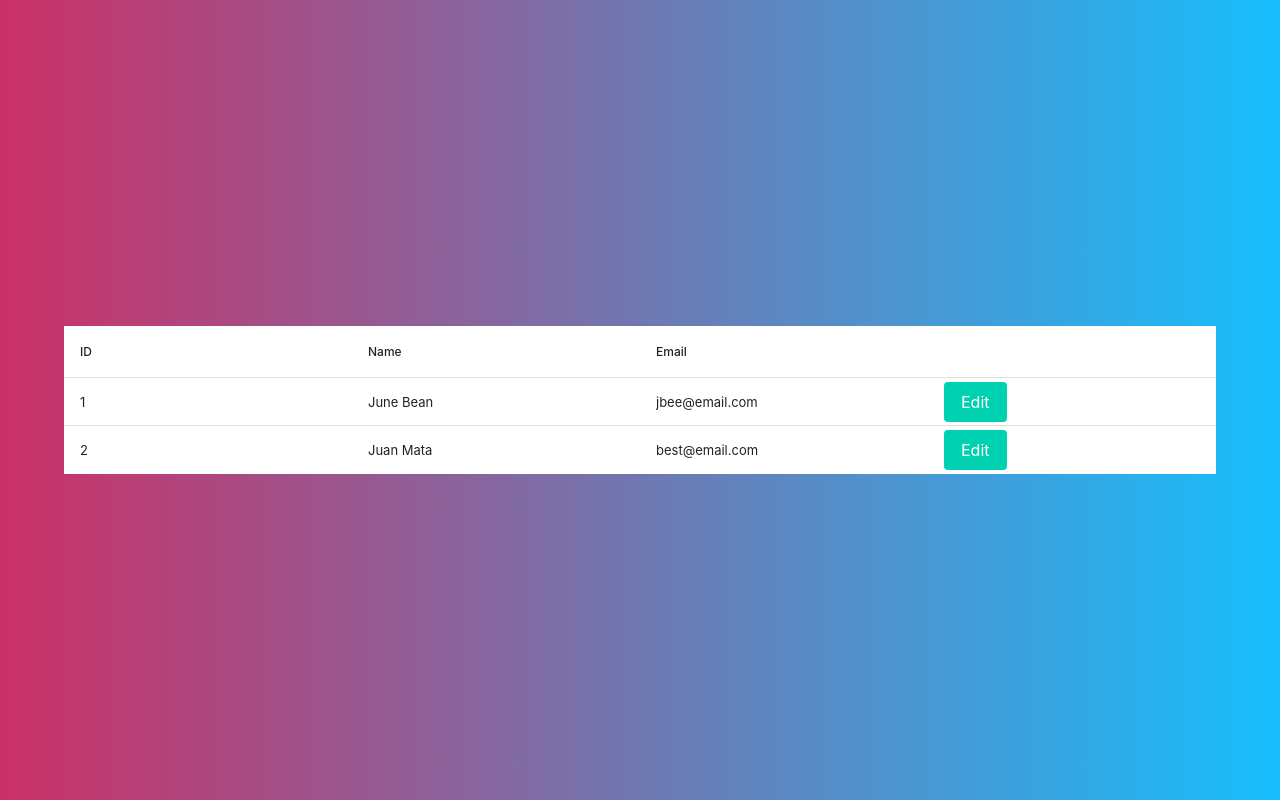
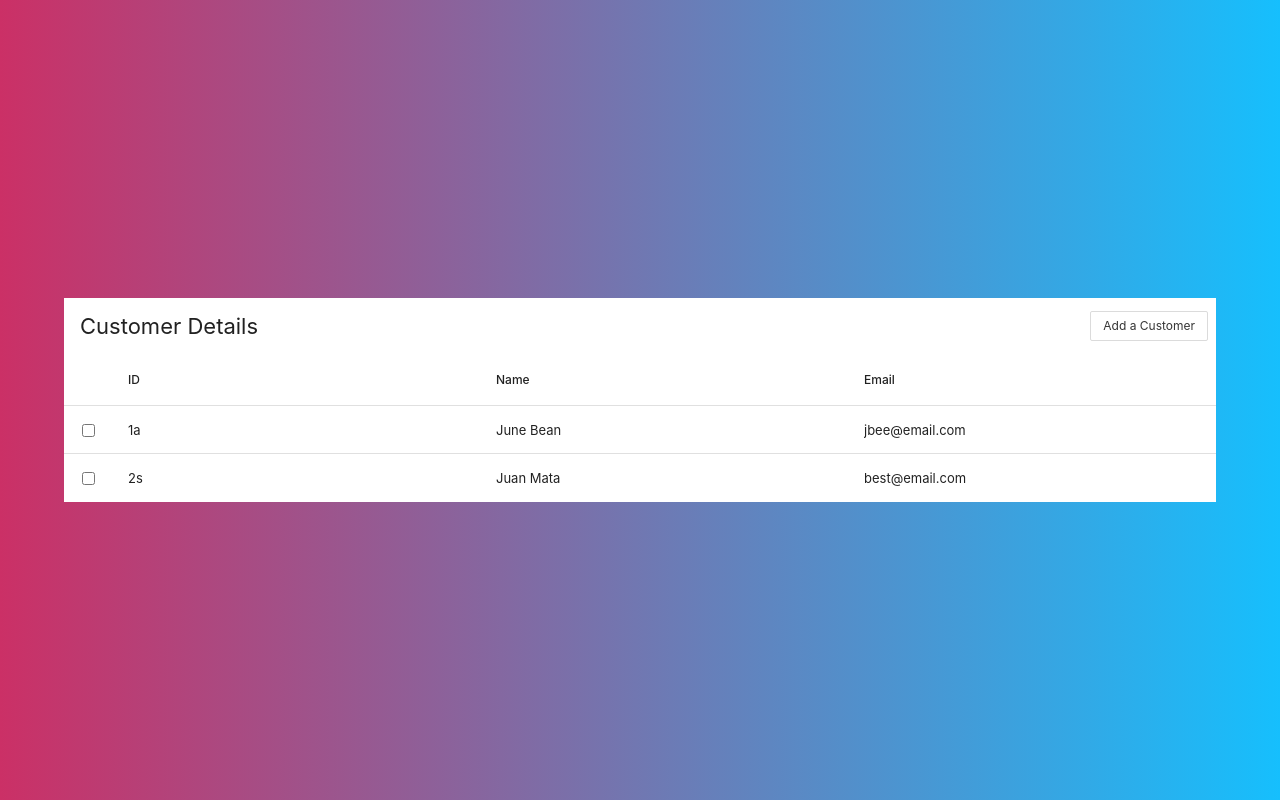
Before and after one commit to perplexedyawdie/app-script-poc, a Next.js app: page / in a window 1280 px wide. Built offline with nearby package versions, Linux system fonts and the light colour scheme.

Commit message:
added data table

```diff
--- a/package.json
+++ b/package.json
@@ -10,6 +10,7 @@
   "dependencies": {
     "axios": "^0.24.0",
     "bulma": "^0.9.3",
+    "classnames": "^2.3.1",
     "next": "12.0.7",
     "react": "17.0.2",
     "react-data-table-component": "^7.4.5",
--- a/pages/index.tsx
+++ b/pages/index.tsx
@@ -1,14 +1,30 @@
 import type { GetServerSideProps, GetServerSidePropsResult, NextPage } from 'next'
+import { useState, useMemo, useCallback, useEffect } from 'react';
 import DataTable, { TableColumn, TableRow } from 'react-data-table-component';
-
+import classNames from 'classnames';
 interface CustomerDetails {
   id: string;
   name: string;
   email: string;
 }
 
+enum ModalActions {
+  'EDIT' = 'Edit Customer Details',
+  'ADD' = 'Add a new Customer'
+}
+
 const Home: NextPage = () => {
-  const columns: TableColumn<CustomerDetails | any>[] = [
+  const [selectedRow, setSelectedRow] = useState(null)
+  const [displayModal, setDisplayModal] = useState(false)
+  const [modalAction, setModalAction] = useState(ModalActions.EDIT)
+  const [toggleSelectedRow, setToggleSelectedRow] = useState(false)
+  const editModalClass = classNames('modal', {
+    'is-active': displayModal
+  })
+  useEffect(() => {
+
+  }, [])
+  const columns: TableColumn<CustomerDetails>[] = [
     {
       name: 'ID',
       selector: row => row.id,
@@ -20,35 +36,107 @@ const Home: NextPage = () => {
     {
       name: 'Email',
       selector: row => row.email,
-  },
-  {
-    name: '',
-    selector: row => <button className='button is-primary'>Edit</button>
     }
   ];
   const data = [
     {
-      id: '1',
+      id: '1a',
       name: 'June Bean',
       email: 'jbee@email.com',
     },
     {
-    id: '2',
+      id: '2s',
       name: 'Juan Mata',
       email: 'best@email.com',
     },
   ]
+
+  const contextActions = useMemo(() => {
+
+    function handleEditCustomerBtnClick() {
+      setToggleSelectedRow(prevState => !prevState);
+      setModalAction(ModalActions.EDIT);
+      setDisplayModal(true);
+    }
+
+    return (
+      <>
+        <button onClick={() => handleEditCustomerBtnClick()} className='button is-primary is-small'>Edit Customer Details</button>
+      </>
+    )
+  }, [selectedRow])
+
+  const headerActions = useMemo(() => {
+
+    function handleAddCustomerClick() {
+      // setToggleSelectedRow(prevState => !prevState);
+      setModalAction(ModalActions.ADD);
+      setDisplayModal(true);
+    }
+    return (
+      <button onClick={() => handleAddCustomerClick()} className='button is-secondary is-small'>Add a Customer</button>
+    )
+  }, [])
+
+  const handleRowSelected = useCallback(state => {
+    setSelectedRow(state.selectedRows);
+  }, []);
+
   return (
     <section className="hero background-gradient is-fullheight">
       <div className="hero-body">
-        <div className="container is-flex is-justify-content-center is-align-items-center">
+        <div className="container is-flex is-justify-content-center is-align-items-center is-flex-direction-column">
           <DataTable
+            title='Customer Details'
             columns={columns}
             data={data}
             responsive={true}
             keyField='id'
+            selectableRows
+            contextActions={contextActions}
+            onSelectedRowsChange={handleRowSelected}
+            selectableRowsSingle
+            actions={headerActions}
+            clearSelectedRows={toggleSelectedRow}
           />
         </div>
+      </div>
+
+      <div className={editModalClass}>
+        <div className="modal-background" onClick={() => setDisplayModal(prevState => !prevState)} ></div>
+        <div className="modal-content">
+          <div className="box">
+            <div className="field mb-6">
+              <h1 className='title has-text-centered'>{modalAction}</h1>
+            </div>
+
+            {
+              modalAction === ModalActions.EDIT ?
+                <div className="field">
+                  <label className="label">ID</label>
+                  <div className="control">
+                    <input className="input" type="text" placeholder="e.g Alex Smith" />
+                  </div>
+                </div>
+                : null
+            }
+            <div className="field">
+              <label className="label">Name</label>
+              <div className="control">
+                <input className="input" type="text" placeholder="e.g Alex Smith" />
+              </div>
+            </div>
+
+            <div className="field">
+              <label className="label">Email</label>
+              <div className="control">
+                <input className="input" type="email" placeholder="e.g. alexsmith@gmail.com" />
+              </div>
+            </div>
+          </div>
+
+        </div>
+        <button onClick={() => setDisplayModal(prevState => !prevState)} className="modal-close is-large" aria-label="close"></button>
       </div>
     </section>
   )
```
Also changed, not shown: 1 other file (tests, documents, lock files or other folders). Lines whose indentation alone changed are shown as unchanged.
